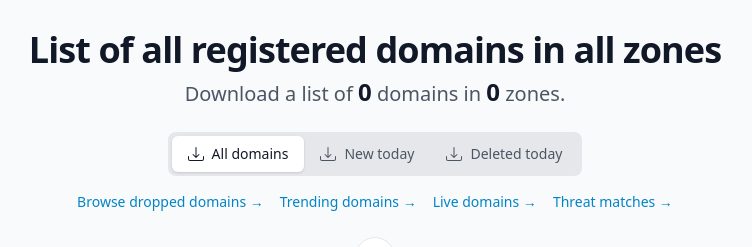
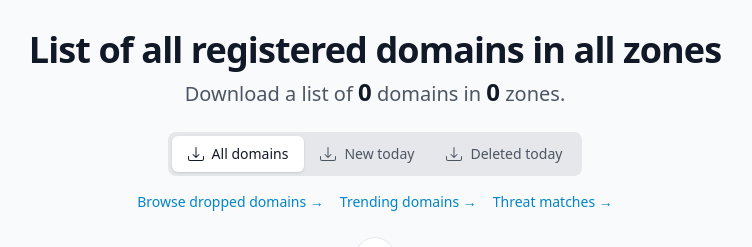
Before and after one commit to stefanpejcic/domain-lists, a Flask app: page / in a window 1280 px wide. Shown: the part 61-308 px from the top of the page, without its empty margins (265-1017 px from the left). Run offline with Flask 3, Linux system fonts and the light colour scheme; style sheets or scripts are compiled from the project's sources.

Commit message:
Update index.html

```diff
--- a/website/templates/index.html
+++ b/website/templates/index.html
@@ -115,7 +115,6 @@
 <div class="mt-4 flex justify-center gap-4 text-sm flex-wrap">
     <a href="{{ url_for('dropped') }}" class="text-sky-600 hover:text-sky-800">Browse dropped domains →</a>
     <a href="{{ url_for('trending') }}" class="text-sky-600 hover:text-sky-800">Trending domains →</a>
-    <a href="{{ url_for('live') }}" class="text-sky-600 hover:text-sky-800">Live domains →</a>
     <a href="{{ url_for('threats') }}" class="text-sky-600 hover:text-sky-800">Threat matches →</a>
 </div>
 
```
